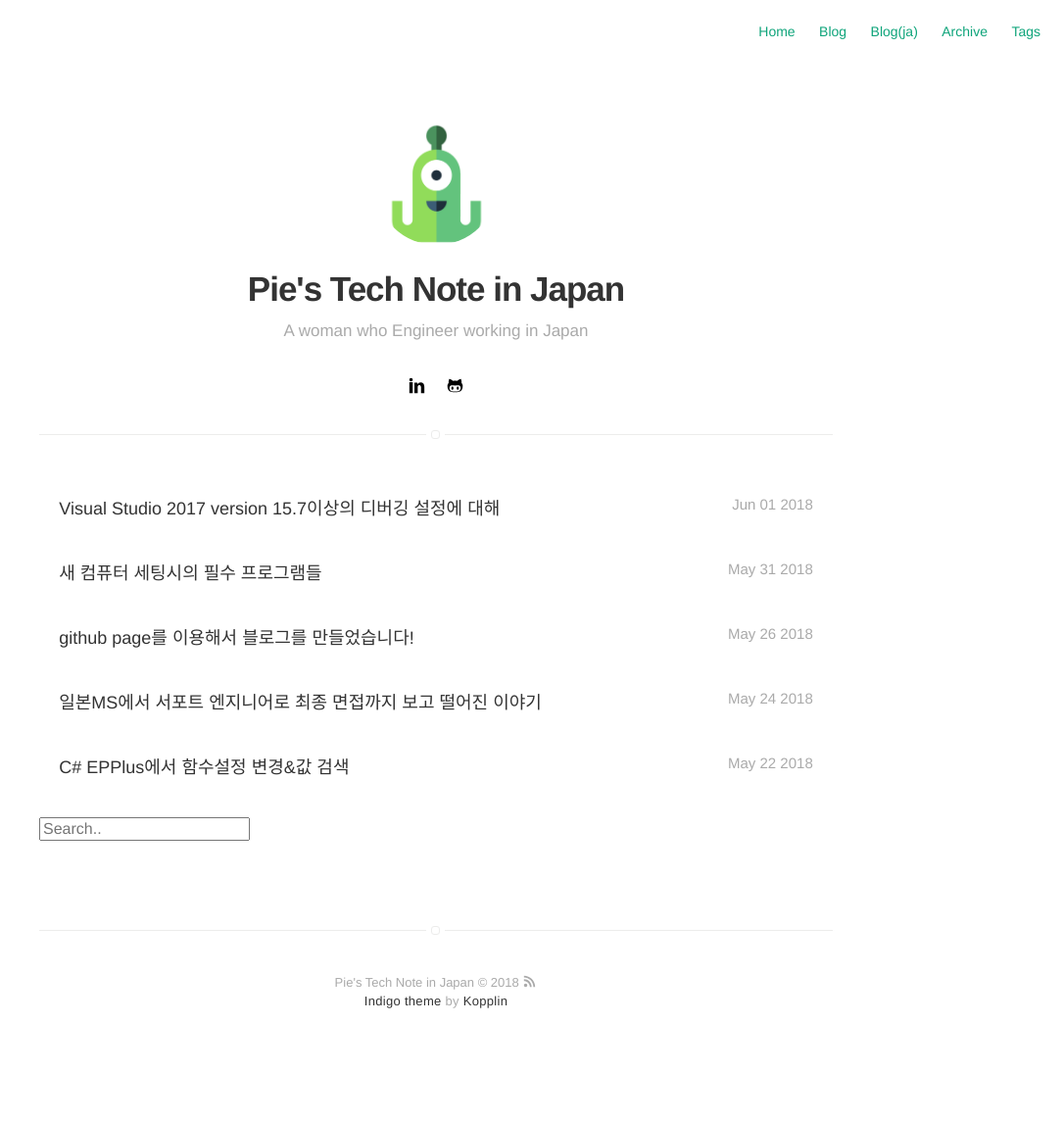
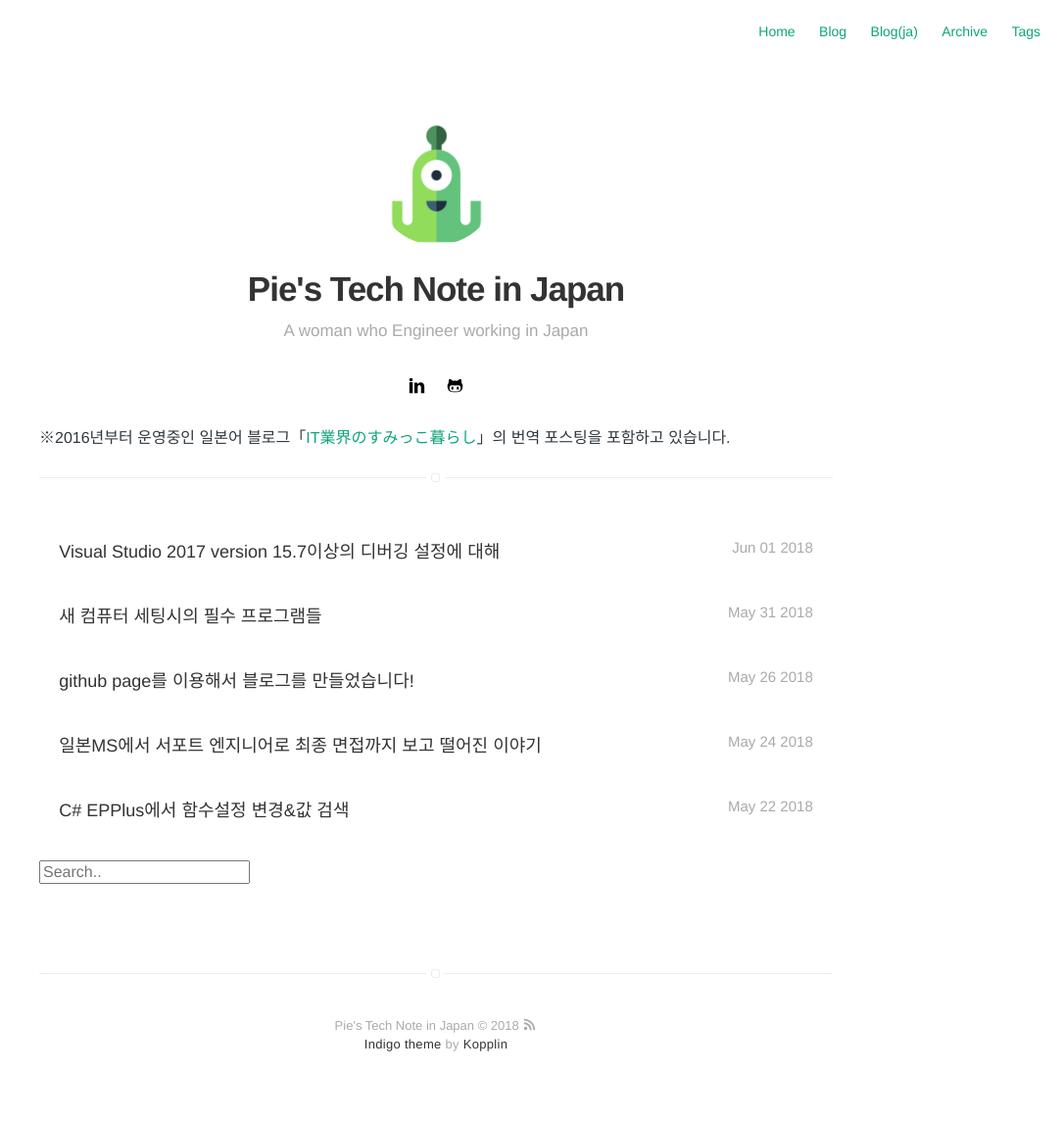
Before and after one commit to Pie001/pie001.github.io, a Jekyll site: the page built from blog/index.html, in a window 1280 px wide. Shown: the whole page at 98% size, without its empty margins (195-1280 px from the left). Built offline with Jekyll 4.4.1, drawn with Linux system fonts in a browser that asks for light colours; before the commit the page ends 1100 px from its top, so only the background shows below that.

Commit message:
Update index.html

```diff
--- a/blog/index.html
+++ b/blog/index.html
@@ -4,6 +4,11 @@
 layout: page
 title: Blog
 ---
+
+<div style="margin-top:20px;">
+    ※2016년부터 운영중인 일본어 블로그「<a href="http://pie001.hatenablog.com" target="_blnak">IT業界のすみっこ暮らし</a>」의 번역 포스팅을 포함하고 있습니다.
+</div>
+
 <section class="list">
 	{% if site.posts.size == 0 %}
 		<p class="text-center">Nothing published yet!</p>
```
